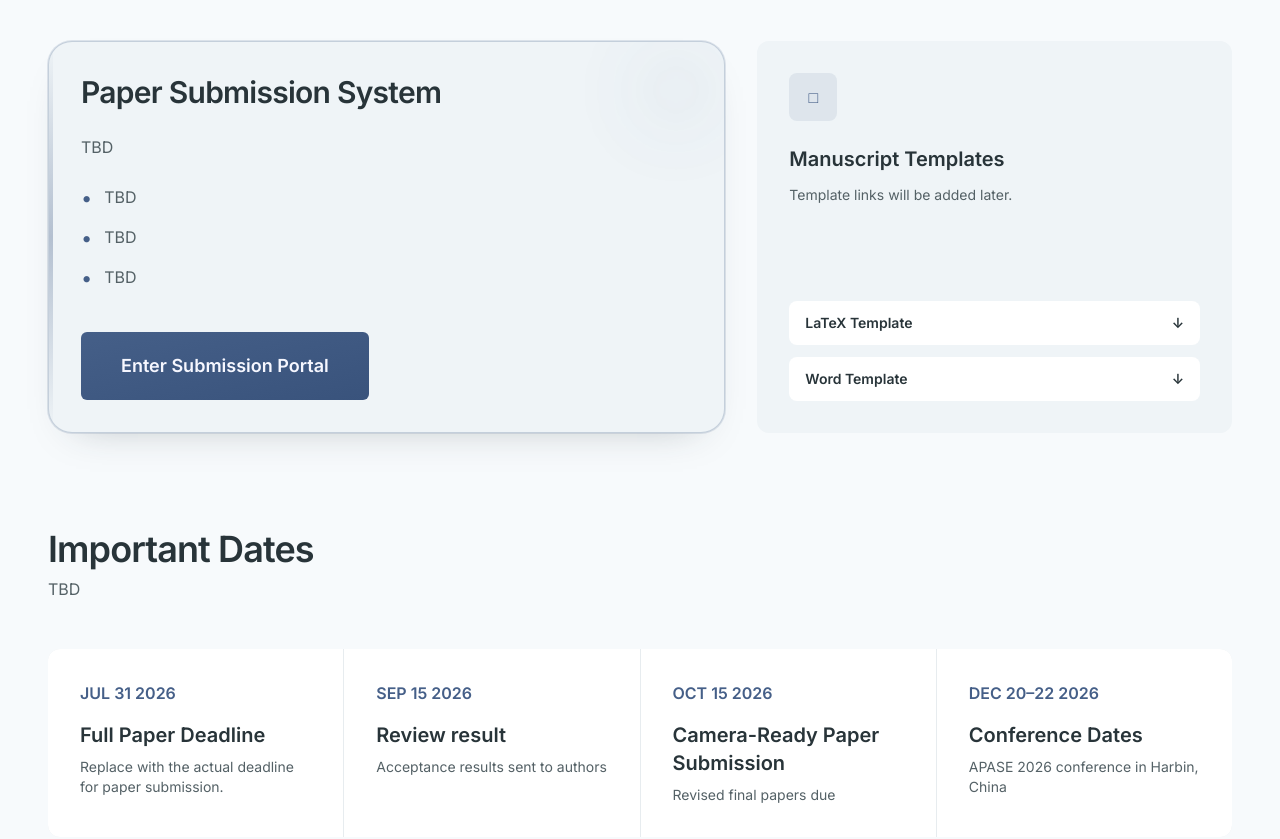
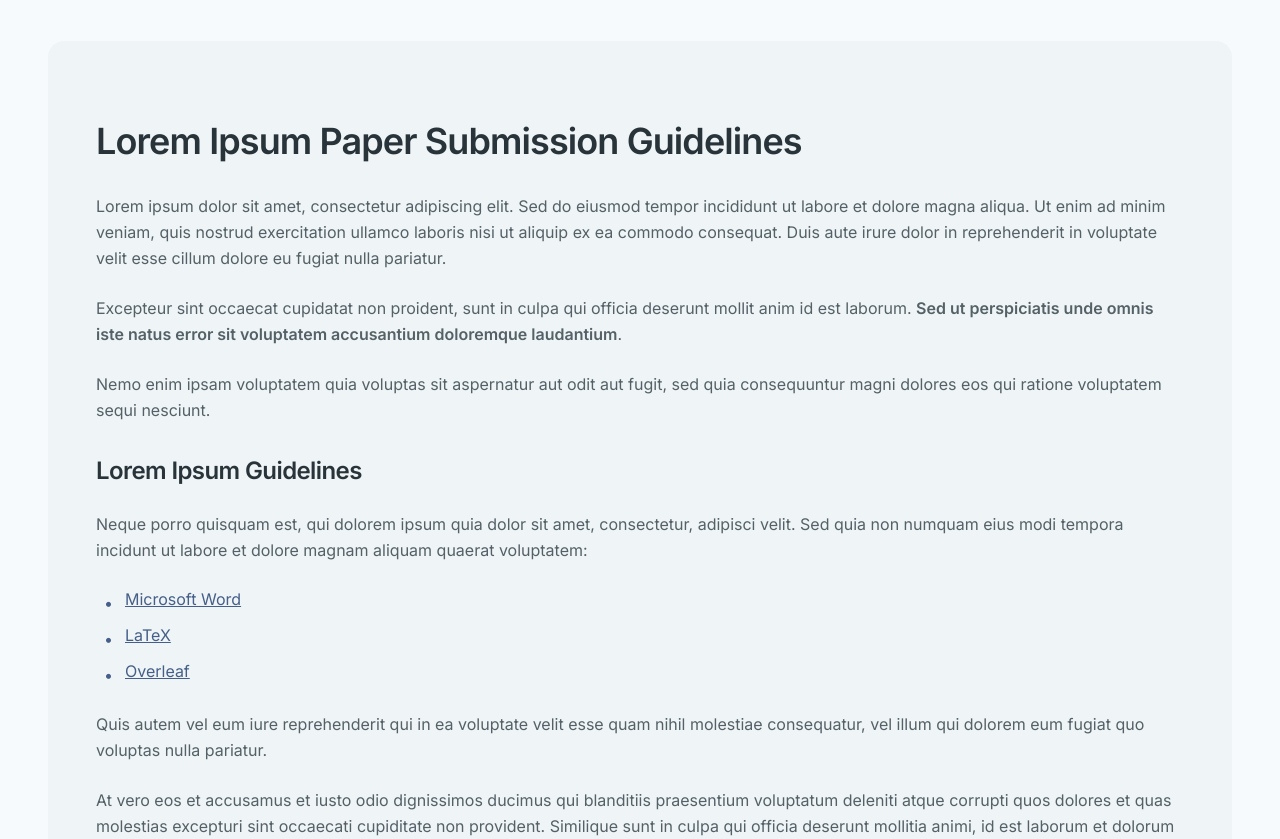
Before and after one commit to ascomlab/apase-web, a Next.js app: page /submission in a window 1280 px wide. Shown: the part 440-1279 px from the top of the page. Built offline with nearby package versions, Linux system fonts and the light colour scheme.

Commit message:
refactor(ui): simplize the paper submission ui page to simple text

```diff
--- /dev/null
+++ b/app/submission/data.ts
@@ -0,0 +1,19 @@
+export const submissionGuidelinesContent = `# Lorem Ipsum Paper Submission Guidelines
+
+Lorem ipsum dolor sit amet, consectetur adipiscing elit. Sed do eiusmod tempor incididunt ut labore et dolore magna aliqua. Ut enim ad minim veniam, quis nostrud exercitation ullamco laboris nisi ut aliquip ex ea commodo consequat. Duis aute irure dolor in reprehenderit in voluptate velit esse cillum dolore eu fugiat nulla pariatur.
+
+Excepteur sint occaecat cupidatat non proident, sunt in culpa qui officia deserunt mollit anim id est laborum. **Sed ut perspiciatis unde omnis iste natus error sit voluptatem accusantium doloremque laudantium**.
+
+Nemo enim ipsam voluptatem quia voluptas sit aspernatur aut odit aut fugit, sed quia consequuntur magni dolores eos qui ratione voluptatem sequi nesciunt.
+
+## Lorem Ipsum Guidelines
+
+Neque porro quisquam est, qui dolorem ipsum quia dolor sit amet, consectetur, adipisci velit. Sed quia non numquam eius modi tempora incidunt ut labore et dolore magnam aliquam quaerat voluptatem:
+
+- [Microsoft Word](#)
+- [LaTeX](#)
+- [Overleaf](#)
+
+Quis autem vel eum iure reprehenderit qui in ea voluptate velit esse quam nihil molestiae consequatur, vel illum qui dolorem eum fugiat quo voluptas nulla pariatur.
+
+At vero eos et accusamus et iusto odio dignissimos ducimus qui blanditiis praesentium voluptatum deleniti atque corrupti quos dolores et quas molestias excepturi sint occaecati cupiditate non provident. Similique sunt in culpa qui officia deserunt mollitia animi, id est laborum et dolorum fuga.`;
--- a/app/submission/page.tsx
+++ b/app/submission/page.tsx
@@ -1,6 +1,7 @@
+import ReactMarkdown from "react-markdown";
+
 import { importantDate } from "../data";
-
-const submissionTracks = ["TBD", "TBD", "TBD"];
+import { submissionGuidelinesContent } from "./data";
 
 export default function SubmissionPage() {
   return (
@@ -18,52 +19,50 @@ export default function SubmissionPage() {
         </p>
       </section>
 
-      <section className="grid grid-cols-1 md:grid-cols-12 gap-8 mb-24">
-        <div className="md:col-span-7 group relative overflow-hidden rounded-3xl border bg-surface-container-low p-8 shadow-[0_18px_40px_-28px_rgba(40,52,57,0.35)] transition-all duration-300 hover:-translate-y-1 hover:shadow-[0_26px_60px_-30px_rgba(40,52,57,0.45)] border-primary/25 ring-1 ring-primary/15">
-          <div className="absolute inset-y-0 left-0 w-1 bg-gradient-to-b from-transparent via-primary/35 to-transparent" />
-          <div className="absolute right-0 top-0 h-24 w-24 rounded-full bg-primary/8 blur-2xl transition-opacity duration-300 group-hover:opacity-100 opacity-70" />
-          <h2 className="text-3xl font-extrabold text-on-surface mb-6 tracking-tight relative z-10">
-            Paper Submission System
-          </h2>
-          <div className="space-y-6 mb-10 text-on-surface-variant leading-relaxed">
-            <p>TBD</p>
-            <ul className="space-y-3">
-              {submissionTracks.map((track, idx) => (
-                <li key={track + idx} className="flex items-start gap-3">
-                  <span className="text-primary text-xl">•</span>
-                  <span>{track}</span>
-                </li>
-              ))}
-            </ul>
-          </div>
-          <button className="inline-flex items-center gap-3 bg-gradient-to-br from-primary to-primary-dim text-on-primary px-10 py-5 rounded-md font-bold text-lg hover:opacity-95 transition-all group">
-            Enter Submission Portal
-          </button>
-        </div>
-
-        <div className="md:col-span-5 flex flex-col gap-8">
-          <div className="bg-surface-container-low p-8 rounded-xl h-full flex flex-col justify-between">
-            <div>
-              <div className="w-12 h-12 bg-primary/10 flex items-center justify-center rounded-lg mb-6">
-                <span className="text-primary">□</span>
-              </div>
-              <h3 className="text-xl font-bold mb-3">Manuscript Templates</h3>
-              <p className="text-sm text-on-surface-variant mb-6">
-                Template links will be added later.
+      <section className="mb-24 bg-surface-container-low rounded-2xl p-8 md:p-12 prose prose-invert max-w-none">
+        <ReactMarkdown
+          components={{
+            h1: ({ children }) => (
+              <h1 className="text-4xl font-extrabold tracking-tight mb-8 mt-8">
+                {children}
+              </h1>
+            ),
+            h2: ({ children }) => (
+              <h2 className="text-2xl font-bold tracking-tight mb-6 mt-8">
+                {children}
+              </h2>
+            ),
+            p: ({ children }) => (
+              <p className="text-on-surface-variant leading-relaxed mb-6">
+                {children}
               </p>
-            </div>
-            <div className="flex flex-col gap-3">
-              <button className="w-full flex justify-between items-center px-4 py-3 bg-white hover:bg-slate-50 rounded-lg text-sm font-semibold transition-colors">
-                <span>LaTeX Template</span>
-                <span>↓</span>
-              </button>
-              <button className="w-full flex justify-between items-center px-4 py-3 bg-white hover:bg-slate-50 rounded-lg text-sm font-semibold transition-colors">
-                <span>Word Template</span>
-                <span>↓</span>
-              </button>
-            </div>
-          </div>
-        </div>
+            ),
+            ul: ({ children }) => (
+              <ul className="space-y-2 mb-6 ml-2">{children}</ul>
+            ),
+            li: ({ children }) => (
+              <li className="flex items-start gap-3">
+                <span className="text-primary mt-1">•</span>
+                <span>{children}</span>
+              </li>
+            ),
+            a: ({ href, children }) => (
+              <a
+                href={href}
+                target="_blank"
+                rel="noopener noreferrer"
+                className="text-primary underline hover:opacity-80 transition-opacity"
+              >
+                {children}
+              </a>
+            ),
+            strong: ({ children }) => (
+              <strong className="font-semibold">{children}</strong>
+            ),
+          }}
+        >
+          {submissionGuidelinesContent}
+        </ReactMarkdown>
       </section>
 
       <section className="mb-32">
--- a/package.json
+++ b/package.json
@@ -12,7 +12,8 @@
     "lucide-react": "^1.0.1",
     "next": "16.2.1",
     "react": "19.2.4",
-    "react-dom": "19.2.4"
+    "react-dom": "19.2.4",
+    "react-markdown": "^10.1.0"
   },
   "devDependencies": {
     "@tailwindcss/postcss": "^4",
```
Also changed, not shown: 1 other file (tests, documents, lock files or other folders).
